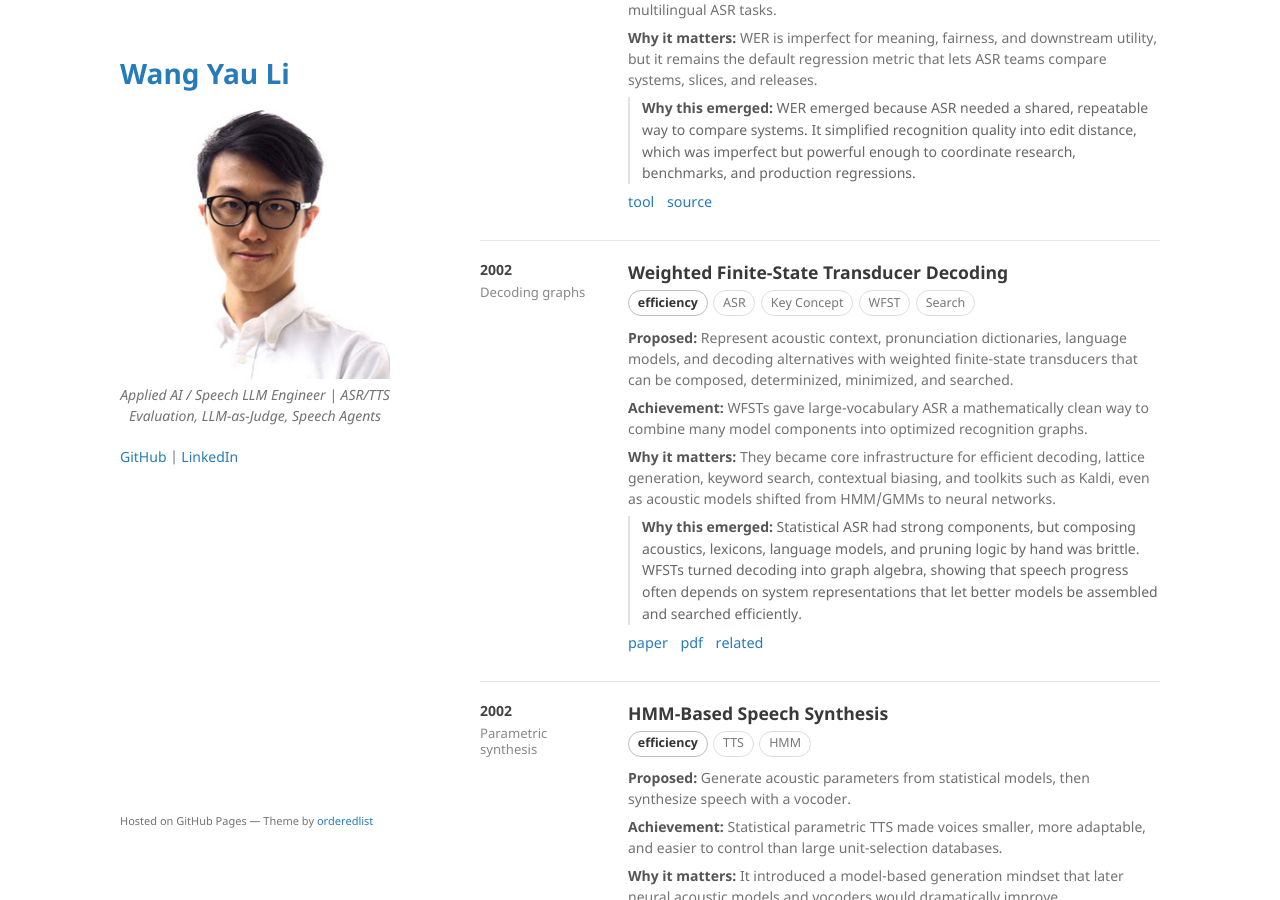
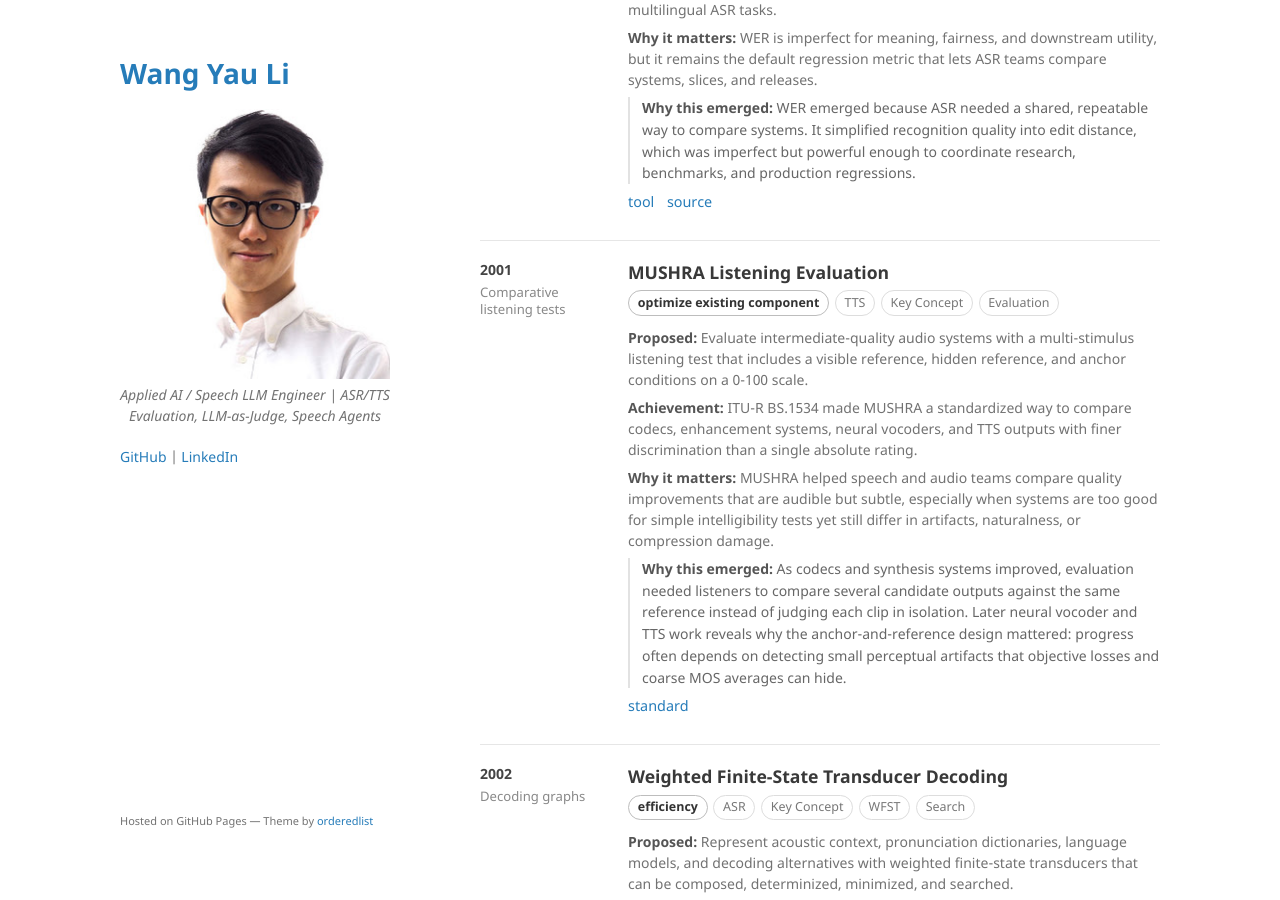
Before and after one commit to kennethli319/kennethli319.github.io, a Jekyll site: the page built from speech-timeline.md, in a window 1280 px wide and 900 px high, scrolled down 12345 px. Built offline with Jekyll 4.4.1, drawn with Linux system fonts in a browser that asks for light colours.

Commit message:
Add MUSHRA speech evaluation milestone

```diff
--- a/speech-timeline.md
+++ b/speech-timeline.md
@@ -610,6 +610,22 @@ title: Speech Timeline
 
 <section class="speech-row">
   <aside class="speech-year">
+    2001
+    <div class="speech-kicker">Comparative listening tests</div>
+  </aside>
+  <div class="speech-body">
+    <h2>MUSHRA Listening Evaluation</h2>
+    <div class="speech-meta"><span class="speech-impact">optimize existing component</span><span class="speech-tag">TTS</span><span class="speech-tag">Key Concept</span><span class="speech-tag">Evaluation</span></div>
+    <p><strong>Proposed:</strong> Evaluate intermediate-quality audio systems with a multi-stimulus listening test that includes a visible reference, hidden reference, and anchor conditions on a 0-100 scale.</p>
+    <p><strong>Achievement:</strong> ITU-R BS.1534 made MUSHRA a standardized way to compare codecs, enhancement systems, neural vocoders, and TTS outputs with finer discrimination than a single absolute rating.</p>
+    <p><strong>Why it matters:</strong> MUSHRA helped speech and audio teams compare quality improvements that are audible but subtle, especially when systems are too good for simple intelligibility tests yet still differ in artifacts, naturalness, or compression damage.</p>
+    <p class="speech-reflection"><strong>Why this emerged:</strong> As codecs and synthesis systems improved, evaluation needed listeners to compare several candidate outputs against the same reference instead of judging each clip in isolation. Later neural vocoder and TTS work reveals why the anchor-and-reference design mattered: progress often depends on detecting small perceptual artifacts that objective losses and coarse MOS averages can hide.</p>
+    <p class="speech-source"><a href="https://www.itu.int/dms_pubrec/itu-r/rec/bs/R-REC-BS.1534-3-201510-I!!PDF-E.pdf">standard</a></p>
+  </div>
+</section>
+
+<section class="speech-row">
+  <aside class="speech-year">
     2002
     <div class="speech-kicker">Decoding graphs</div>
   </aside>
```
